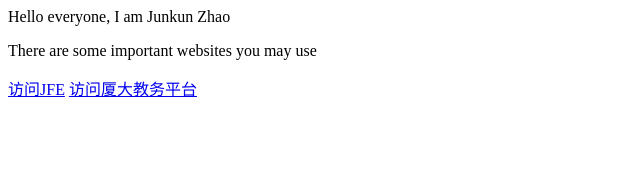
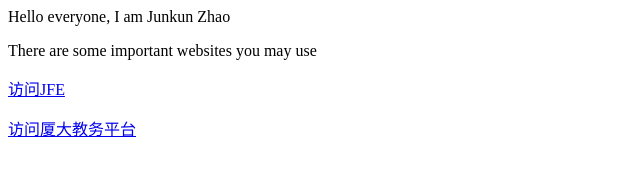
Before and after one commit to zhaojunkun/my-page, a plain HTML site: page index.html in a window 1280 px wide. Shown: the whole page, without its empty margins (0-640 px from the left). Drawn offline with Linux system fonts and the light colour scheme.

Commit message:
Update index.html

```diff
--- a/index.html
+++ b/index.html
@@ -1,4 +1,4 @@
 <p>Hello everyone, I am Junkun Zhao<p>
 <p>There are some important websites you may use<p>
 <a href="https://www.sciencedirect.com/journal/journal-of-financial-economics/">访问JFE</a>
-<a href="https://jw.xmu.edu.cn/new/index.html"> 访问厦大教务平台 </a>
+<p><a href="https://jw.xmu.edu.cn/new/index.html"> 访问厦大教务平台 </a><p>
```
